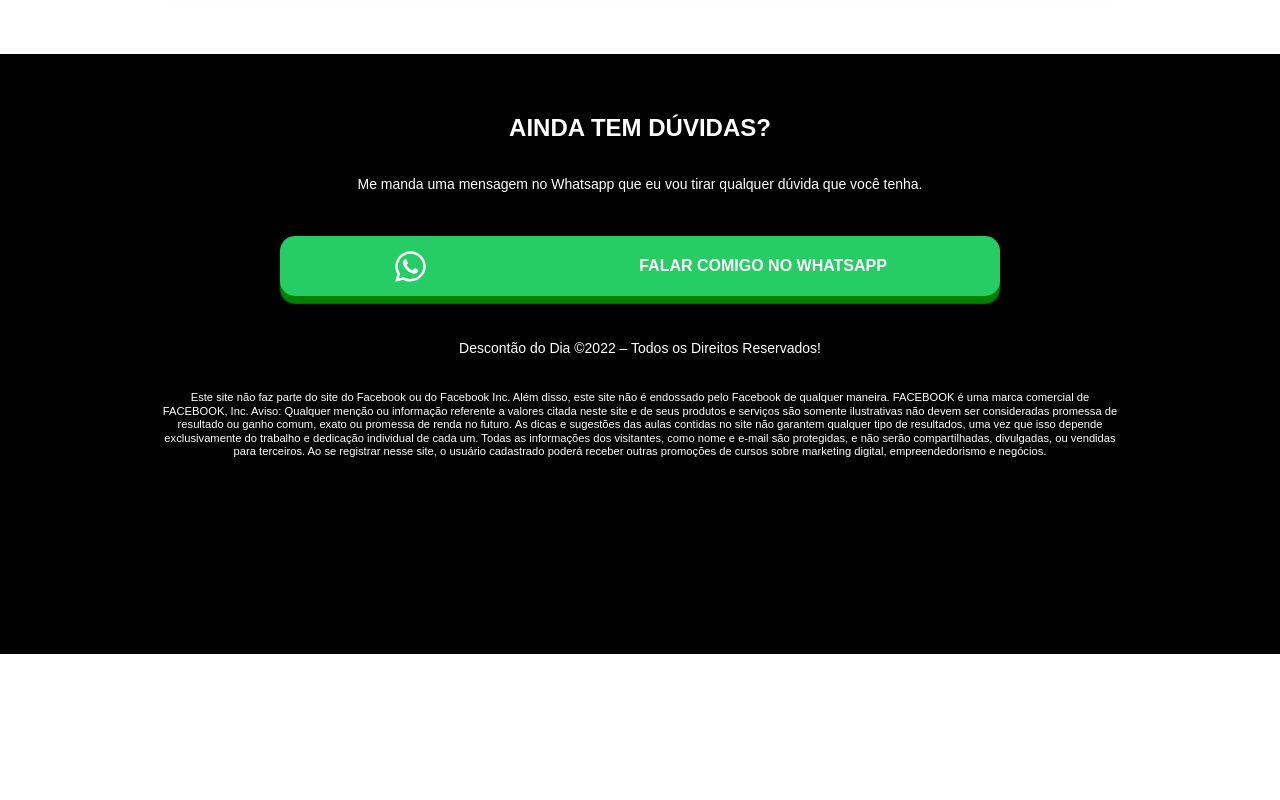
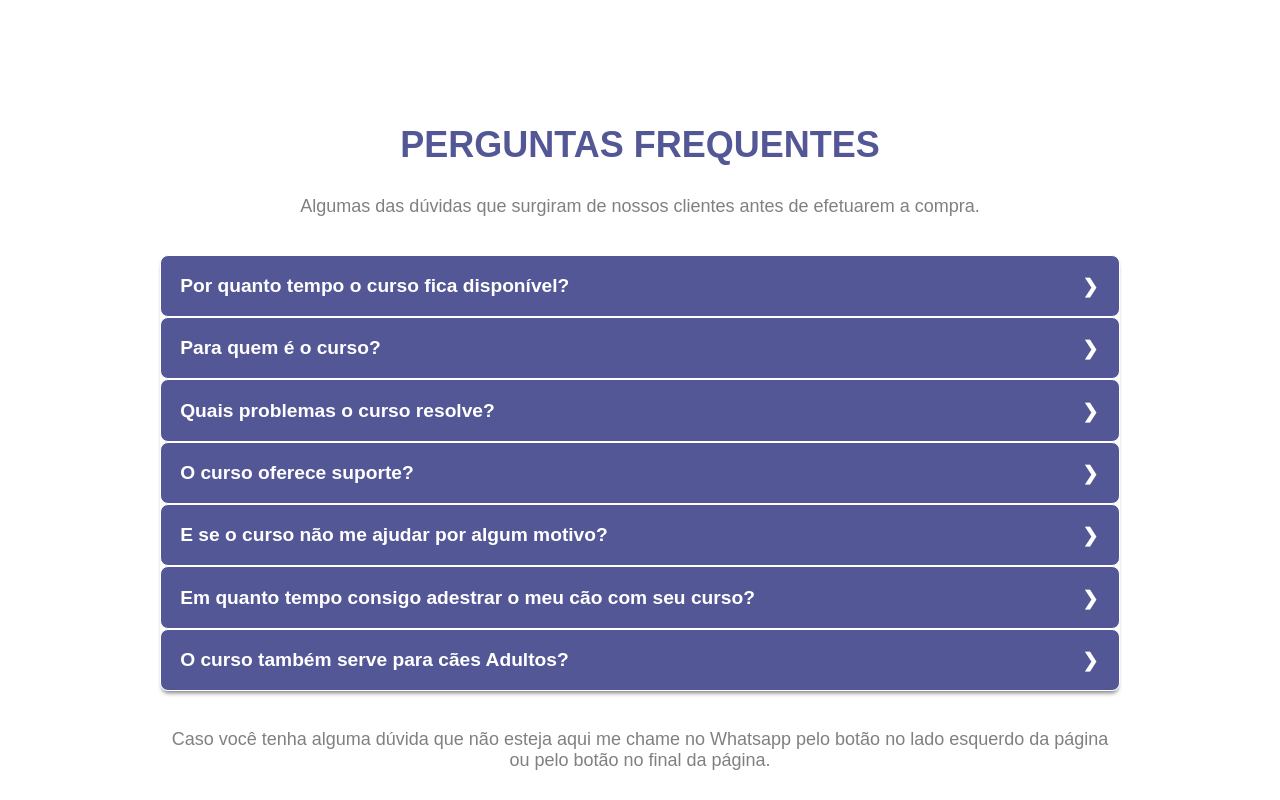
Before and after one commit to wesleysantossts/descontaododia, a React (Create React App) app: page /caobemresolvido in a window 1280 px wide. Shown: the part 8400-9200 px from the top of the page. Before the commit the page ends 9054 px from the top, so only its background shows below. Built offline with nearby package versions, Linux system fonts and the light colour scheme.

Commit message:
Ft/faq: faq finalizado

```diff
--- a/src/views/CaoBemResolvido.js
+++ b/src/views/CaoBemResolvido.js
@@ -180,7 +180,79 @@ export default function CaoBemResolvido(){
           <section className="resultadosTres"></section>
           {/* <section className="midia"></section> */}
           <section className="cta"></section>
-          <section className="faq"></section>
+          <section className="faq">
+          <div className="conteudoFaq">
+              <h2>Perguntas Frequentes</h2>
+              <p>Algumas das dúvidas que surgiram de nossos clientes antes de efetuarem a compra.</p>
+              <div className="accordionFaq">
+                <div className="tabs">
+
+                  <div className="tab">
+                    <input type="checkbox" id="chckFaq1"/>
+                    <label className="tab-label" for="chckFaq1">Por quanto tempo o curso fica disponível?</label>
+                    <div className="tab-conteudo">
+                      <p>O acesso do curso é vitalício. Você vai poder ver e rever o curso quantas vezes quiser.</p>
+                    </div>
+                  </div>
+                  <div className="tab">
+                    <input type="checkbox" id="chckFaq2"/>
+                    <label className="tab-label" for="chckFaq2">Para quem é o curso?</label>
+                    <div className="tab-conteudo">
+                      <p>O curso é para tutores de cães que estão passando por problemas com o comportamento dos seus cães e querem resolver de forma rápida e prática.</p>
+                    </div>
+                  </div>
+                  <div className="tab">
+                    <input type="checkbox" id="chckFaq3"/>
+                    <label className="tab-label" for="chckFaq3">Quais problemas o curso resolve?</label>
+                    <div className="tab-conteudo">
+                      <p>
+                        Se você passa por problemas com o seu cão de: <br/><br/>
+                        - Xixi e cocô nos lugares errados <br/>
+                        - Problemas com passeio <br/>
+                        - Ansiedade por separação <br/>
+                        - Alimentação <br/>
+                        - Agitação em excesso <br/>
+                        - Mordidas e destruição das coisas <br/>
+                        - Falta de socialização <br/>
+                        - Desobediência de forma geral <br/><br/>
+                        O curso vai te ajudar muito!
+                      </p>
+                    </div>
+                  </div>
+                  <div className="tab">
+                    <input type="checkbox" id="chckFaq4"/>
+                    <label className="tab-label" for="chckFaq4">O curso oferece suporte?</label>
+                    <div className="tab-conteudo">
+                      <p>Assim que a compra for aprovada você vai receber acesso ao meu grupo VIP lá eu tiro as dúvidas de todos os alunos todos os dias.</p>
+                    </div>
+                  </div>
+                  <div className="tab">
+                    <input type="checkbox" id="chckFaq5"/>
+                    <label className="tab-label" for="chckFaq5">E se o curso não me ajudar por algum motivo?</label>
+                    <div className="tab-conteudo">
+                      <p>Caso o curso não te ajude por qualquer motivo que for basta você me mandar uma única mensagem dentro do período de 7 dias e devolvo o seu dinheiro.</p>
+                    </div>
+                  </div>
+                  <div className="tab">
+                    <input type="checkbox" id="chckFaq6"/>
+                    <label className="tab-label" for="chckFaq6">Em quanto tempo consigo adestrar o meu cão com seu curso?</label>
+                    <div className="tab-conteudo">
+                      <p>Se você seguir todo passo a passo, em 14 dias você vai ter excelentes resultados com o seu cão!</p>
+                    </div>
+                  </div>
+                  <div className="tab">
+                    <input type="checkbox" id="chckFaq7"/>
+                    <label className="tab-label" for="chckFaq7">O curso também serve para cães Adultos?</label>
+                    <div className="tab-conteudo">
+                      <p>Com certeza! O curso serve para cães filhotes, adultos e até mesmo idosos. Tenho cães no curso com 12 anos de idade que conseguiram ser adestrados com meu método!</p>
+                    </div>
+                  </div>
+
+                </div>
+              </div>
+              <p>Caso você tenha alguma dúvida que não esteja aqui me chame no Whatsapp pelo botão no lado esquerdo da página ou pelo botão no final da página.</p>
+            </div>
+          </section>
         </div>
         <a id="whatsapp" href="https://api.whatsapp.com/send?phone=5513988135562&text=Ol%C3%A1!%20Gostaria%20de%20esclarecer%20minhas%20d%C3%BAvidas%20sobre%20o%20curso%20C%C3%A3o%20Bem%20Resolvido." rel="noreferrer" target="_blank"><FaWhatsapp size={"70%"}/></a>
       </main>
--- a/src/views/styles/CaoBemResolvido.css
+++ b/src/views/styles/CaoBemResolvido.css
@@ -296,8 +296,87 @@
   padding: 1em;
 }
 
+.faq {
+  height: 100%;
+  padding: 40px 0;
+}
+.faq .conteudoFaq {
+  width: 75%;
+  margin: auto;
+}
+.faq .conteudoFaq h2 {
+  color: #535796;
+}
+.faq .conteudoFaq p {
+  font-weight: 400;
+  text-align: center;
+}
+.faq .conteudoFaq .accordionFaq {
+  padding: 20px 0;
+}
+.faq .conteudoFaq .accordionFaq .tabs {
+  border-radius: 8px;
+  overflow: hidden;
+  box-shadow: 0 4px 4px -2px rgba(0, 0, 0, 0.5);
+}
+.faq .conteudoFaq .accordionFaq .tabs .tab {
+  width: 100%;
+  color: white;
+  overflow: hidden;
+}
+.faq .conteudoFaq .accordionFaq .tabs .tab-label {
+  display: flex;
+  justify-content: space-between;
+  padding: 1em;
+  background-color: #535796;
+  border: 1px solid white;
+  border-radius: 8px;
+  font-weight: bold;
+  font-size: 1.2em;
+  cursor: pointer;
+}
+.faq .conteudoFaq .accordionFaq .tabs .tab-label:hover {
+  background-color: #535796;
+}
+.faq .conteudoFaq .accordionFaq .tabs .tab-label::after {
+  content: "❯";
+  width: 1em;
+  height: 1em;
+  text-align: center;
+  transition: all 0.35s;
+}
+.faq .conteudoFaq .accordionFaq .tabs .tab-conteudo {
+  display: hidden;
+  overflow: hidden;
+  max-height: 0px;
+  padding: 0 1em;
+  color: #535796;
+  background: white;
+  transition: all 0.8s;
+}
+.faq .conteudoFaq .accordionFaq .tabs .tab-conteudo p {
+  font-weight: 400;
+  text-align: left;
+}
+.faq .conteudoFaq .accordionFaq .tabs .tab input {
+  position: absolute;
+  opacity: 0;
+  z-index: -1;
+}
+.faq .conteudoFaq .accordionFaq .tabs .tab input:checked + .tab-label {
+  background: #414475;
+}
+.faq .conteudoFaq .accordionFaq .tabs .tab input:checked + .tab-label::after {
+  transform: rotate(90deg);
+}
+.faq .conteudoFaq .accordionFaq .tabs .tab input:checked ~ .tab-conteudo {
+  display: block;
+  max-height: 100vh;
+  padding: 1em;
+}
+
 footer {
-  height: 75vh;
+  height: 100%;
   background-color: black;
   padding: 40px 0;
 }
--- a/src/views/styles/CaoBemResolvido.scss
+++ b/src/views/styles/CaoBemResolvido.scss
@@ -354,8 +354,106 @@ $corFundo: #ECECEB;
   }
 }
 
+.faq {
+  height: 100%;
+  padding: 40px 0;
+
+  .conteudoFaq {
+    width: 75%;
+    margin: auto;
+
+    h2 {
+      color: $corSecundaria;
+    }
+
+    p {
+      font-weight: 400;
+      text-align: center;
+    }
+
+    .accordionFaq {
+      padding: 20px 0;
+
+      .tabs {
+        border-radius: 8px;
+        overflow: hidden;
+        box-shadow: 0 4px 4px -2px rgba(0,0,0,.5);
+
+        .tab {
+          width: 100%;
+          color: white;
+          overflow: hidden;
+
+          &-label {
+            display: flex;
+            justify-content: space-between;
+            padding: 1em;
+            background-color: $corSecundaria;
+            border: 1px solid white;
+            border-radius: 8px;
+            font-weight: bold;
+            font-size: 1.2em;
+            cursor: pointer;
+
+            // icon
+            &:hover {
+              background-color: $corSecundaria;
+            }
+
+            &::after {
+              content: "\276F";
+              width: 1em;
+              height: 1em;
+              text-align: center;
+              transition: all .35s;
+            }
+          }
+
+          // Conteudo da tab
+          &-conteudo {
+            display: hidden;
+            overflow: hidden;
+            max-height: 0px;
+            padding: 0 1em;
+            color: $corSecundaria;
+            background: white;
+            transition: all .8s;
+
+            p {
+              font-weight: 400;
+              text-align: left;
+            }
+          }
+
+          input {
+            position: absolute;
+            opacity: 0;
+            z-index: -1;
+
+            &:checked {
+              + .tab-label {
+                background: darken($corSecundaria, 10%);
+
+                &::after {
+                  transform: rotate(90deg)
+                }
+              }
+
+              ~ .tab-conteudo {
+                display: block;
+                max-height: 100vh;
+                padding: 1em;
+              }
+            }
+          }
+        }
+      }
+    }
+  }
+}
+
 footer {
-  height: 75vh;
+  height: 100%;
   background-color: black;
   padding: 40px 0;
 
```
Also changed, not shown: 13 other files (tests, documents, lock files or other folders).
